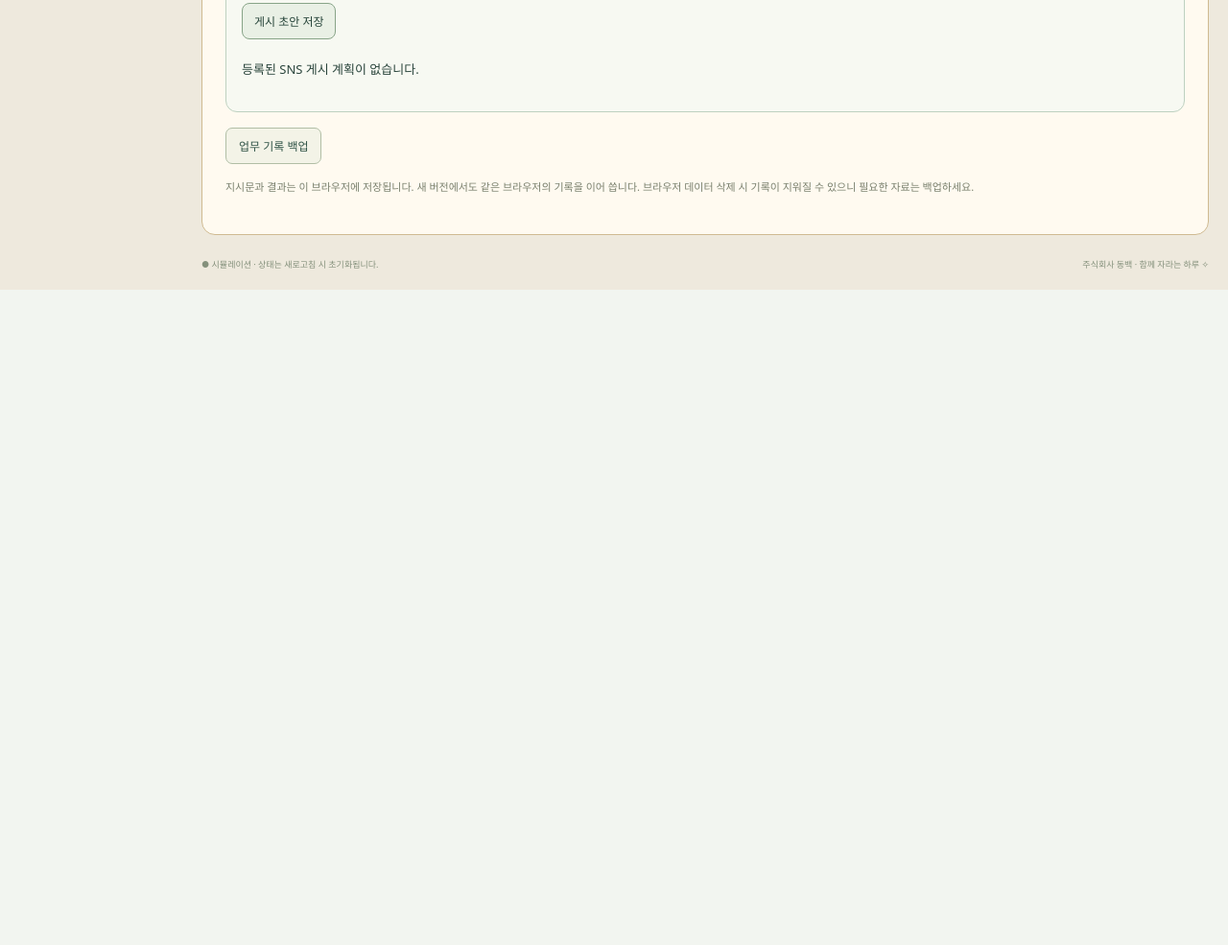
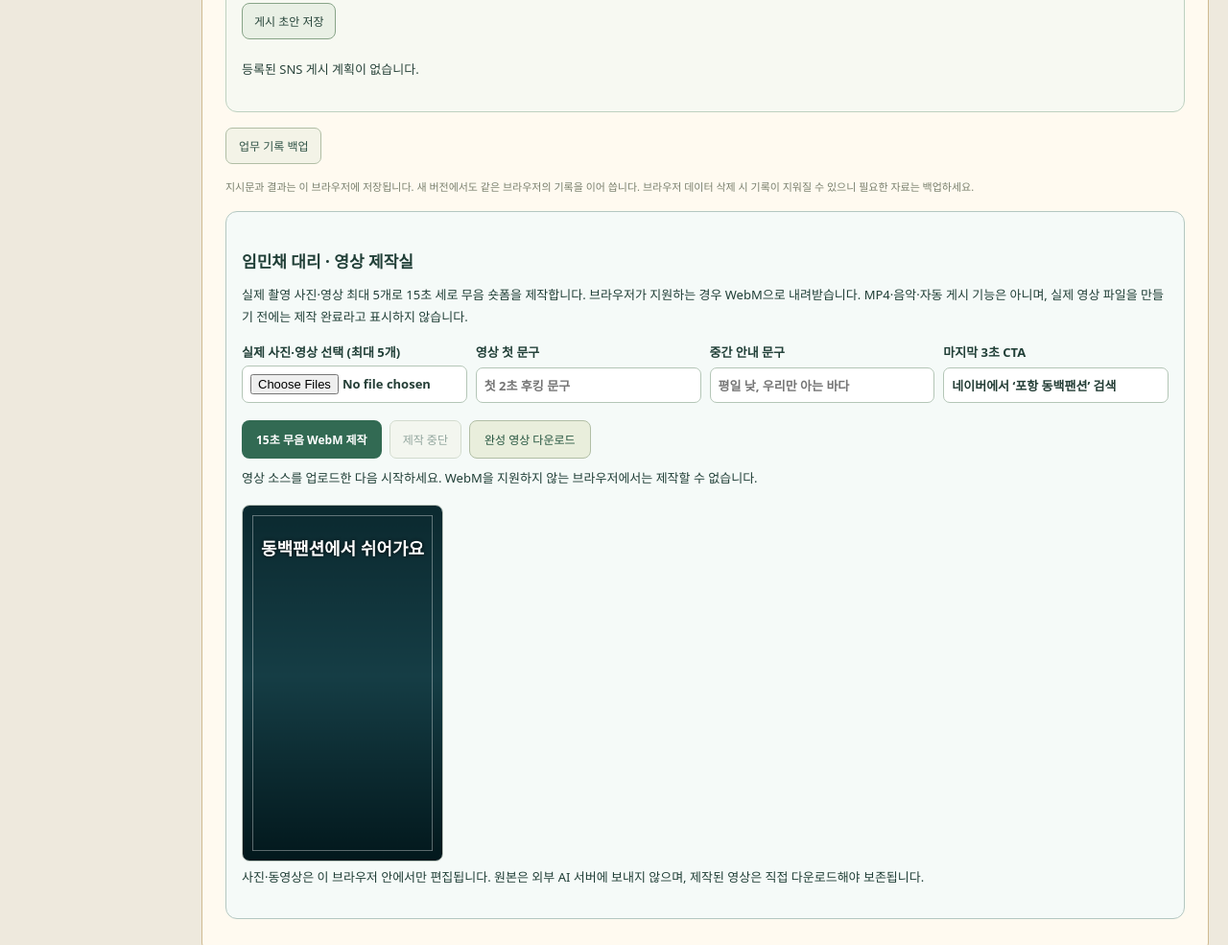
Before and after one commit to imminchea1363-dotcom/ai-office-dashboard, a website: page index.html in a window 1280 px wide. Shown: the part 5137-6122 px from the top of the page at 96% size. Before the commit the page ends 5439 px from the top, so only its background shows below. Drawn offline with Linux system fonts and the light colour scheme.

Commit message:
Bundle Minchae video studio into index.html

```diff
--- a/index.html
+++ b/index.html
@@ -25,5 +25,6 @@
 <script src="office-manual.js"></script>
 <script src="office-archive.js"></script>
 <script src="office-sns.js"></script>
+<script src="video-studio.js"></script>
 <script src="gpt-desk.js"></script>
 </body></html>
```
